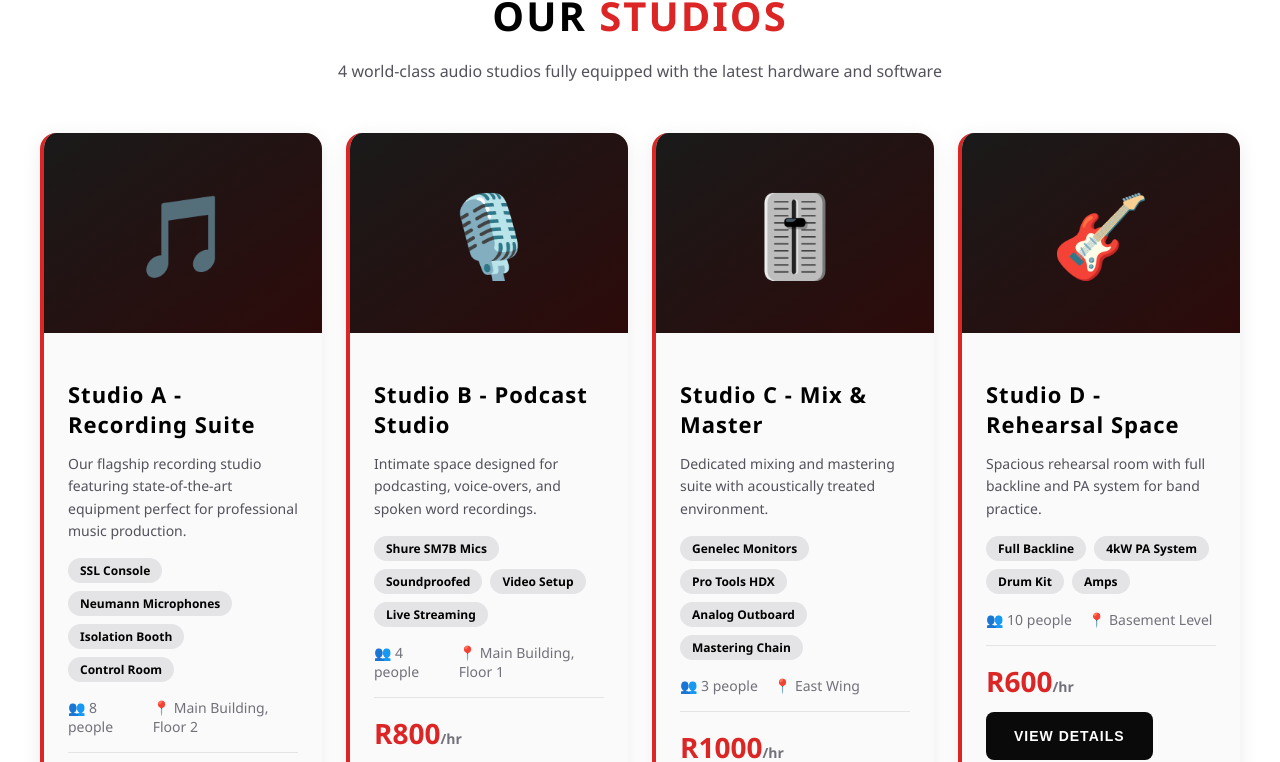
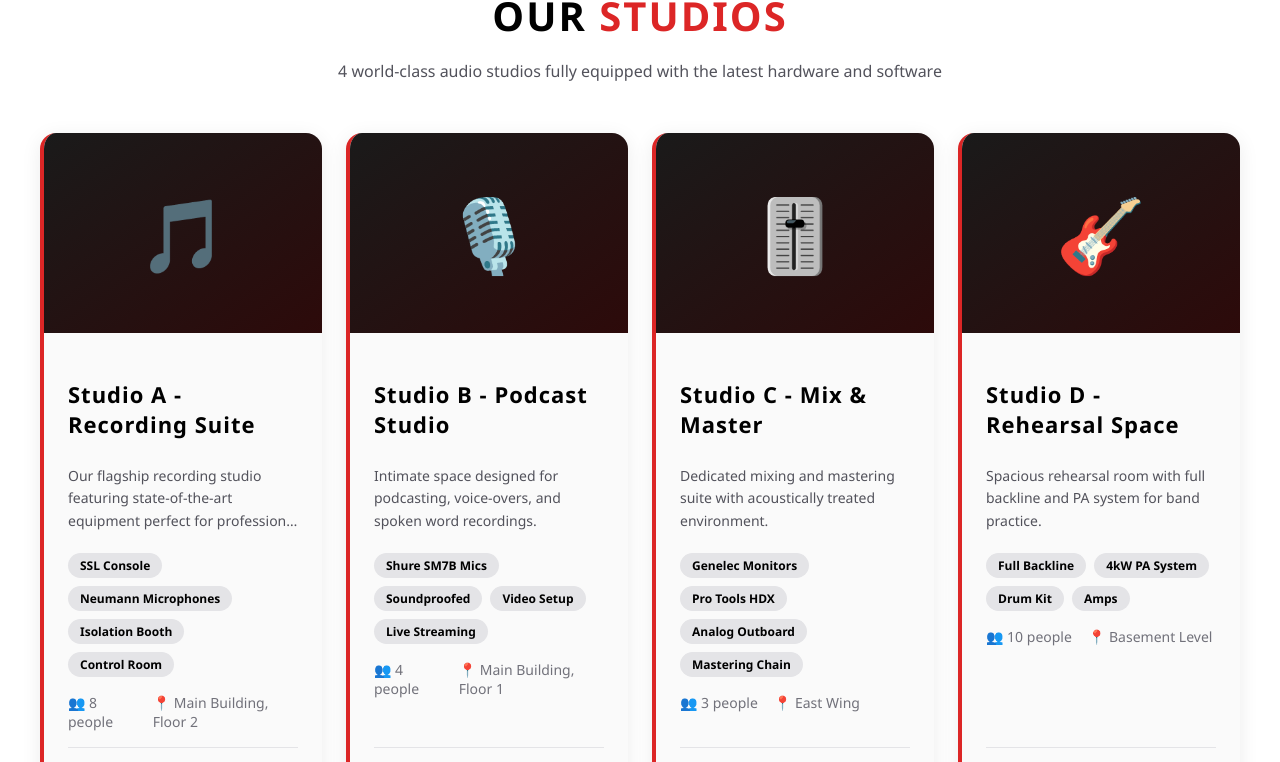
Before and after one commit to Huve14/Finetunestudiosbooking, a React (Create React App) app: page / in a window 1280 px wide. Shown: the part 1552-2314 px from the top of the page. Built offline with nearby package versions, Linux system fonts and the light colour scheme.

Commit message:
Adjust studio card spacing and layout

```diff
--- a/src/App.js
+++ b/src/App.js
@@ -904,9 +904,9 @@ const styles = {
   // Cards Grid
   grid2: {
     display: 'grid',
-    gridTemplateColumns: 'repeat(4, 1fr)', // 4 columns on desktop
-    gap: 'clamp(12px, 3vw, 24px)',
-    maxWidth: '1400px',
+    gridTemplateColumns: 'repeat(4, 1fr)', // 4 columns on desktop (single row)
+    gap: 'clamp(14px, 3vw, 24px)',
+    maxWidth: '1720px',
     margin: '0 auto'
   },
   '@media (max-width: 1200px)': {
@@ -970,30 +970,40 @@ const styles = {
     transition: 'transform 0.3s, box-shadow 0.3s',
     display: 'flex',
     flexDirection: 'column',
-    height: '100%' // Ensure equal height cards
+    height: '100%',
+    minHeight: '280px' // Match feature card proportions
   },
   studioImage: {
-    height: 'clamp(150px, 20vw, 200px)', // Responsive image height
+    height: '200px', // Increased height for more visual presence
     background: 'linear-gradient(145deg, #1a1a1a 0%, #2d0a0a 100%)',
     display: 'flex',
     alignItems: 'center',
     justifyContent: 'center',
-    fontSize: 'clamp(60px, 8vw, 80px)' // Responsive icon size
+    fontSize: '72px' // Larger icon for bigger space
   },
   studioContent: {
-    padding: '24px'
+    padding: '24px',
+    flex: 1, // Allow content to grow and fill space
+    display: 'flex',
+    flexDirection: 'column'
   },
   studioName: {
     fontSize: '22px',
     fontWeight: 'bold',
     marginBottom: '12px',
-    letterSpacing: '1px'
+    letterSpacing: '1px',
+    minHeight: '52px' // Align titles across cards
   },
   studioDesc: {
     color: colors.gray600,
     marginBottom: '16px',
     fontSize: '14px',
-    lineHeight: 1.6
+    lineHeight: 1.6,
+    minHeight: '72px',
+    display: '-webkit-box',
+    WebkitLineClamp: 3,
+    WebkitBoxOrient: 'vertical',
+    overflow: 'hidden'
   },
   studioFeatures: {
     display: 'flex',
@@ -1023,7 +1033,8 @@ const styles = {
     paddingTop: '16px',
     borderTop: `1px solid ${colors.gray200}`,
     flexWrap: 'wrap',
-    gap: '12px'
+    gap: '12px',
+    marginTop: 'auto'
   },
   studioPrice: {
     fontSize: '28px',
```
